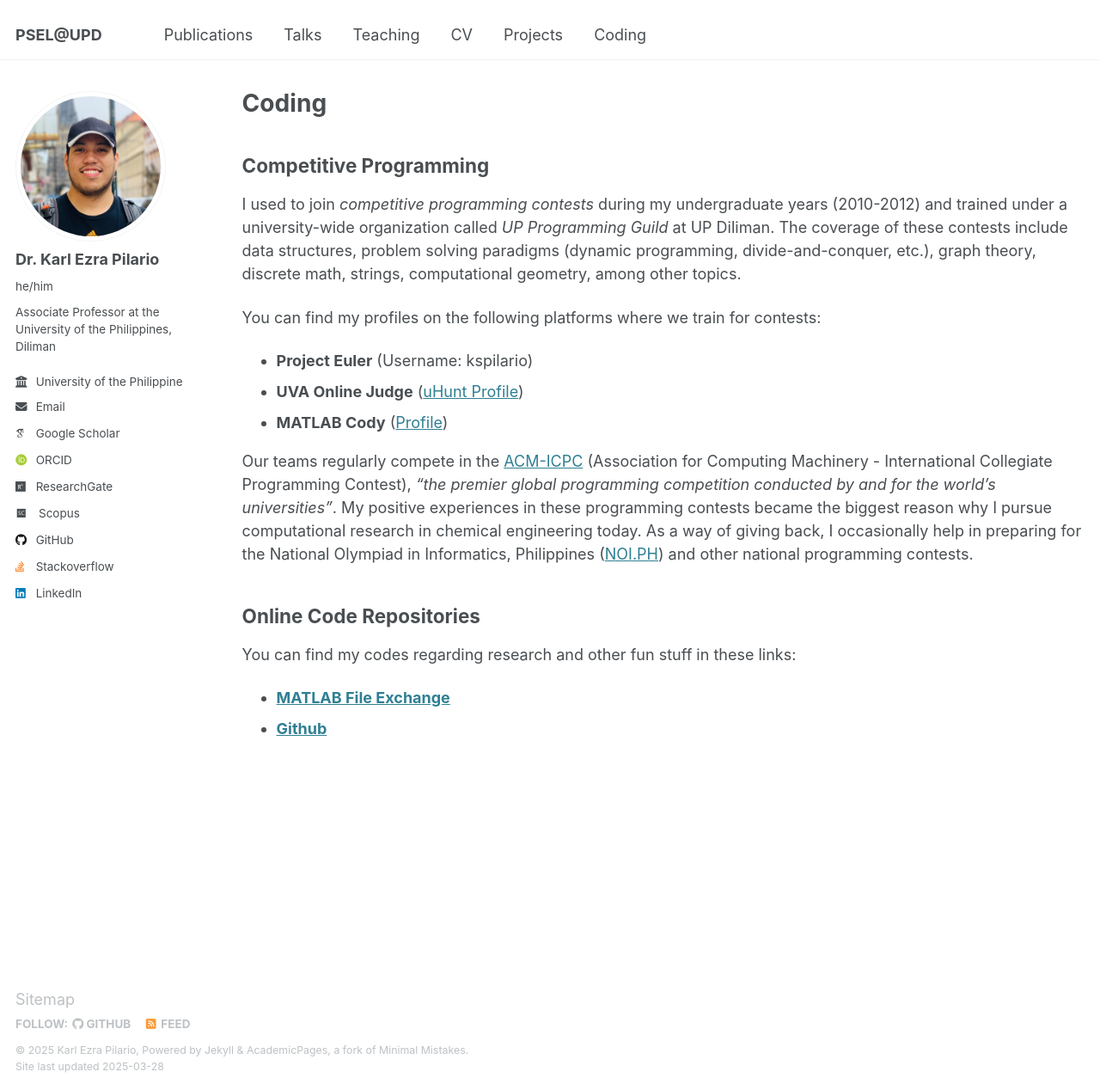
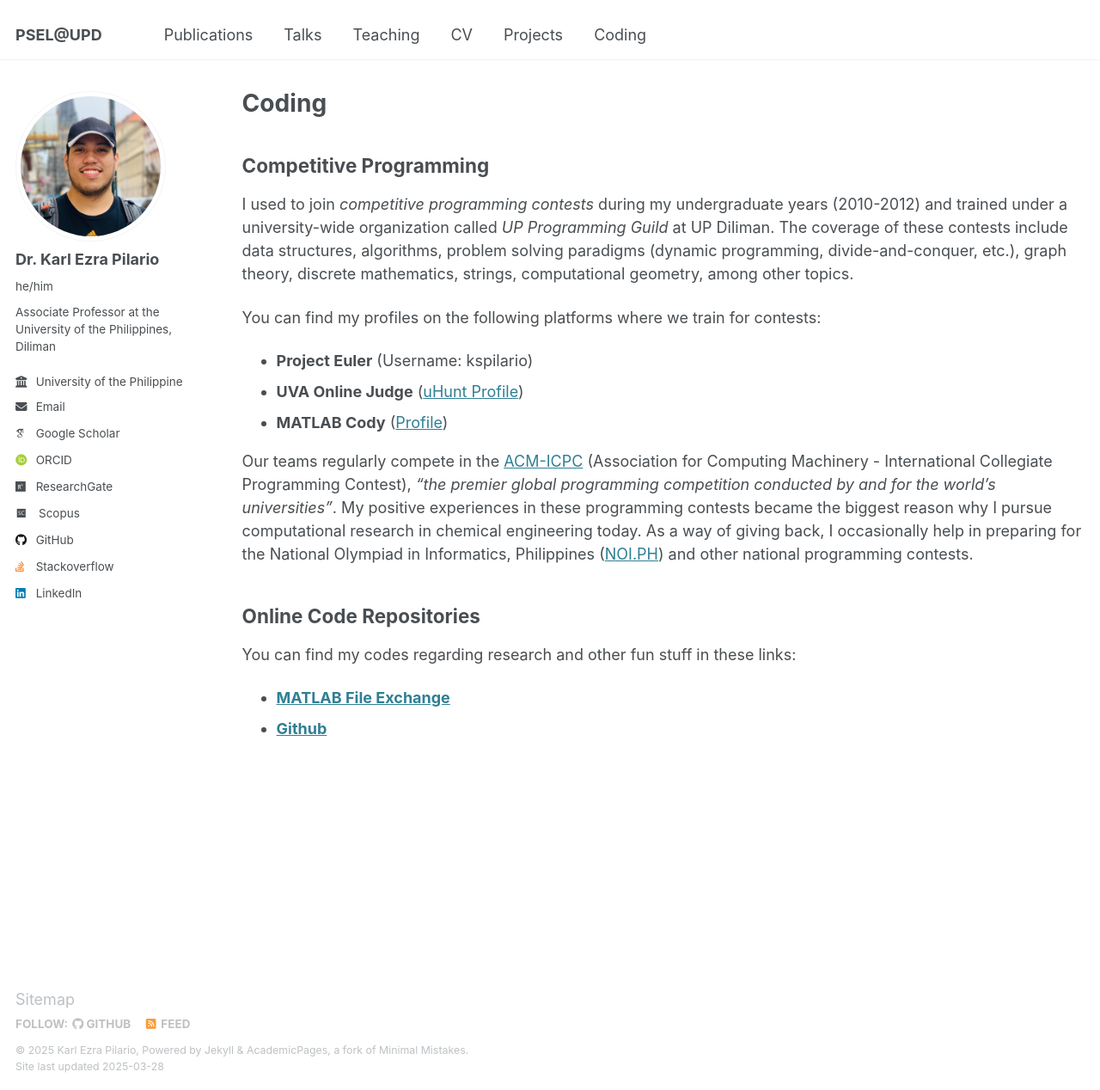
Before and after one commit to kspilario/kspilario.github.io, a Jekyll site: the page built from _pages/coding.md, in a window 1280 px wide and 1268 px high. Shown: the whole window at 86% size. Built offline with Jekyll 4.4.1, drawn with Linux system fonts in a browser that asks for light colours; some web fonts are replaced.

Commit message:
Update coding.md

```diff
--- a/_pages/coding.md
+++ b/_pages/coding.md
@@ -6,7 +6,7 @@ layout: archive
 
 ## Competitive Programming
 
-I used to join *competitive programming contests* during my undergraduate years (2010-2012) and trained under a university-wide organization called *UP Programming Guild* at UP Diliman. The coverage of these contests include data structures, problem solving paradigms (dynamic programming, divide-and-conquer, etc.), graph theory, discrete math, strings, computational geometry, among other topics.
+I used to join *competitive programming contests* during my undergraduate years (2010-2012) and trained under a university-wide organization called *UP Programming Guild* at UP Diliman. The coverage of these contests include data structures, algorithms, problem solving paradigms (dynamic programming, divide-and-conquer, etc.), graph theory, discrete mathematics, strings, computational geometry, among other topics.
 
 You can find my profiles on the following platforms where we train for contests:
 - **Project Euler** (Username: kspilario)
```
